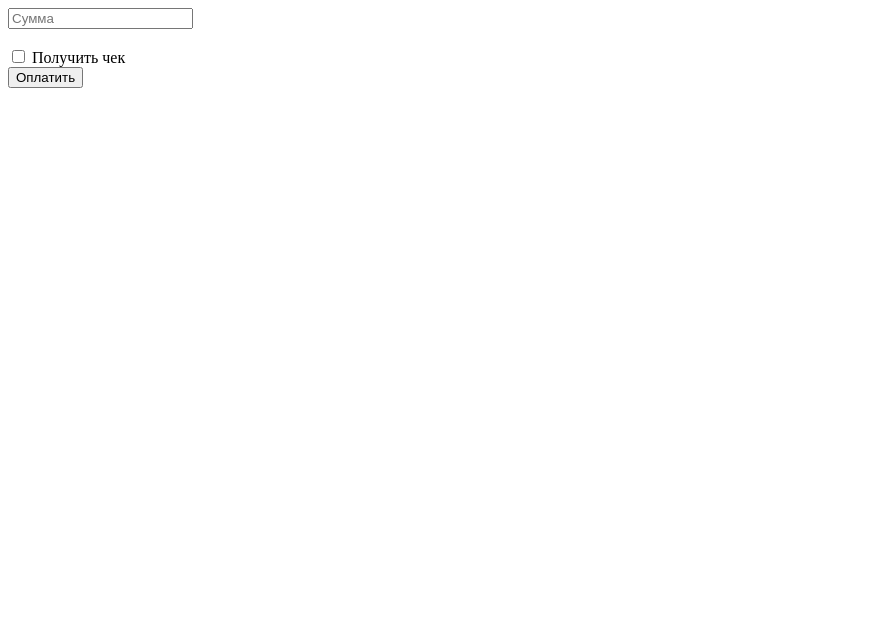
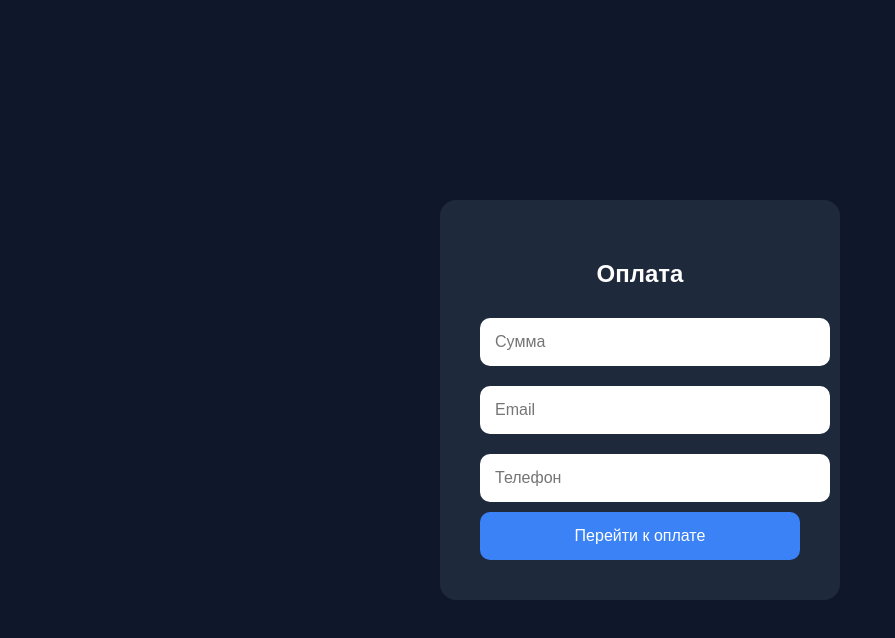
Before and after one commit to sevik2302/payment-server, a website: page public/index.html in a window 1280 px wide. Shown: the whole page, without its empty margins (0-895 px from the left). Drawn offline with Linux system fonts and the light colour scheme.

Commit message:
Update index.html

```diff
--- a/public/index.html
+++ b/public/index.html
@@ -1,38 +1,63 @@
 <!DOCTYPE html>
-<html>
+<html lang="ru">
 <head>
   <meta charset="UTF-8">
   <title>Оплата</title>
+
+  <style>
+    body {
+      margin: 0;
+      background: #0f172a;
+      font-family: Arial;
+      color: white;
+
+      display: flex;
+      justify-content: center;
+      align-items: center;
+      height: 100vh;
+    }
+
+    .box {
+      background: #1e293b;
+      padding: 40px;
+      border-radius: 16px;
+      width: 320px;
+      text-align: center;
+    }
+
+    input {
+      width: 100%;
+      padding: 15px;
+      margin: 10px 0;
+      border-radius: 10px;
+      border: none;
+      font-size: 16px;
+    }
+
+    button {
+      width: 100%;
+      padding: 15px;
+      background: #3b82f6;
+      color: white;
+      border: none;
+      border-radius: 10px;
+      font-size: 16px;
+    }
+  </style>
 </head>
+
 <body>
 
-<form action="/pay" method="GET">
-  <input type="number" name="amount" placeholder="Сумма" required />
+  <div class="box">
+    <h2>Оплата</h2>
 
-  <br><br>
-
-  <label>
-    <input type="checkbox" id="needReceipt" />
-    Получить чек
-  </label>
-
-  <div id="receiptFields" style="display:none;">
-    <input type="email" name="email" placeholder="Email" />
-    <input type="text" name="phone" placeholder="Телефон" />
+    <form action="/pay" method="GET">
+      <input type="number" name="amount" placeholder="Сумма" required>
+      <input type="email" name="email" placeholder="Email" required>
+      <input type="text" name="phone" placeholder="Телефон">
+      <button>Перейти к оплате</button>
+    </form>
   </div>
-
-  <br>
-  <button type="submit">Оплатить</button>
-</form>
-
-<script>
-  const checkbox = document.getElementById("needReceipt");
-  const fields = document.getElementById("receiptFields");
-
-  checkbox.addEventListener("change", () => {
-    fields.style.display = checkbox.checked ? "block" : "none";
-  });
-</script>
 
 </body>
 </html>
```
